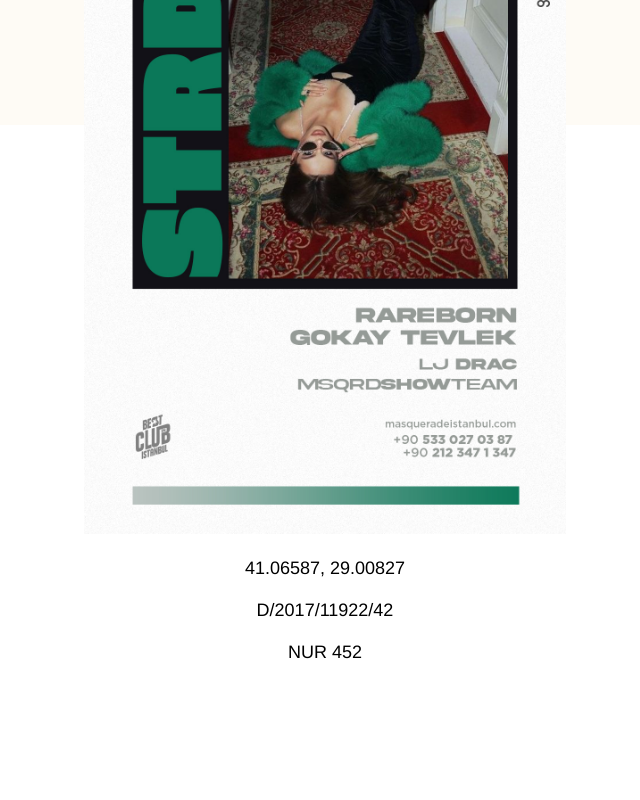
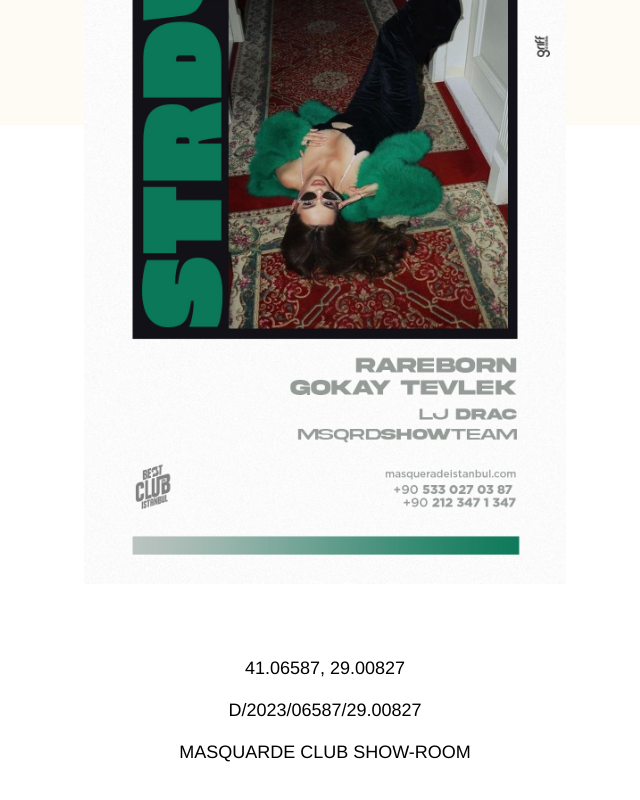
Before and after one commit to EmreKaram/msqrdstyle, a plain HTML site: page contact.html in a window 1280 px wide. Shown: the part 675-1475 px from the top of the page, without its empty margins (315-955 px from the left). Before the commit the page ends 1339 px from the top, so only its background shows below. Drawn offline with Linux system fonts and the light colour scheme.

Commit message:
contact text are changed

```diff
--- a/contact.html
+++ b/contact.html
@@ -40,8 +40,8 @@
           <div class="spacing"></div>
           <div class="text-container">
             <p class="small">41.06587, 29.00827</p>
-            <p class="small">D/2017/11922/42</p>
-            <p class="small">NUR 452</p>
+            <p class="small">D/2023/06587/29.00827</p>
+            <p class="small">MASQUARDE CLUB SHOW-ROOM</p>
           </div>
           <div class="spacing"></div>
         </div>
--- a/image.css
+++ b/image.css
@@ -3,6 +3,10 @@
 }
 #menu a.active-link {
   color: #B52718;
+}
+.spacing {
+  width: 100%;
+  height: 50px;
 }
 a {
   text-decoration: none;
```
Also changed, not shown: about.html (+0 -7 lines).
